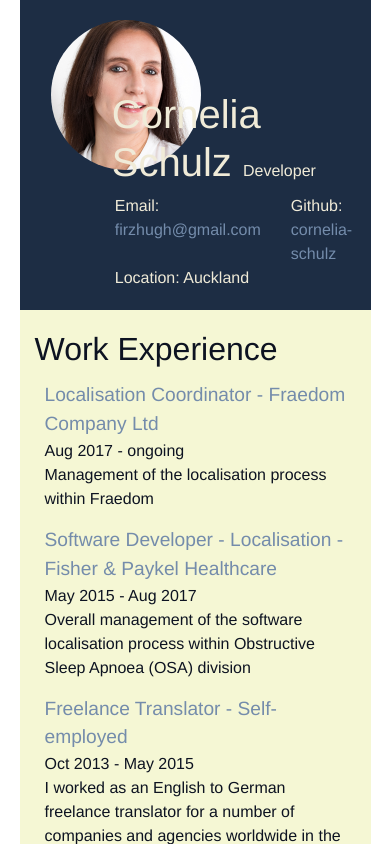
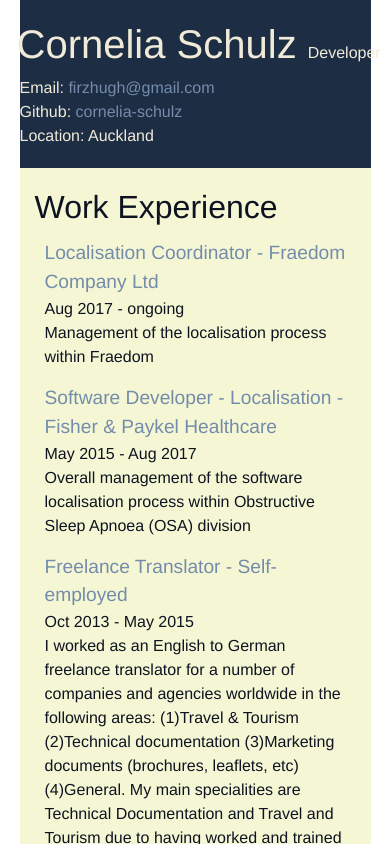
Before and after one commit to cornelia-schulz/resume-vue, a Vue app: page /#/ in a window 390 px wide. Shown: the top 844 px of the page. Built offline with nearby package versions, Linux system fonts and the light colour scheme.

Commit message:
fixed header responsiveness

```diff
--- a/src/components/Header.vue
+++ b/src/components/Header.vue
@@ -8,10 +8,10 @@
                 <b-row class='header-text-right'>
                     <h1>Cornelia Schulz <span class='header-title'>Developer</span></h1>
                 </b-row>
-                <b-row>
-                    <b-col>Email: <a href="mailto:firzhugh@gmail.com">firzhugh@gmail.com</a></b-col>
-                    <b-col>Github: <a href='https://github.com/cornelia-schulz' target='_blank'>cornelia-schulz</a></b-col>
-                    <b-col>Location: Auckland</b-col>
+                <b-row id='info-row'>
+                    <b-col class='info'>Email: <a href="mailto:firzhugh@gmail.com">firzhugh@gmail.com</a></b-col>
+                    <b-col class='info'>Github: <a href='https://github.com/cornelia-schulz' target='_blank'>cornelia-schulz</a></b-col>
+                    <b-col class='info'>Location: Auckland</b-col>
                 </b-row>
             </b-col>
         </b-row>
@@ -26,42 +26,40 @@
 export default {
   methods: {
     openSidebar() {
-            document.getElementById("menu").style.display = "block"
+      document.getElementById('menu').style.display = 'block';
     },
     closeSidebar() {
-            document.getElementById('menu').style.display = "none"
-    }
-        }
-    }
+      document.getElementById('menu').style.display = 'none';
+    },
+  },
+};
 </script>
 
 <style>
 header {
   padding-top: 20px;
-        background-color: #1D2D44;
+  background-color: #1d2d44;
   padding-bottom: 20px;
-        color: #F0EBD8;
+  color: #f0ebd8;
 }
 h1 {
   text-align: left;
   margin-left: 12px;
-        color: 748CAB !important;
+  color: 748cab !important;
 }
 
 .header-title {
   font-size: 1rem;
-        color: #F0EBD8;
+  color: #f0ebd8;
 }
 
 .img {
   text-align: center;
+  width: 100%;
 }
 
 .profile-img {
   text-align: center;
-        /* -webkit-box-shadow: 18px 18px 16px -15px rgba(116,140,171,1);
-        -moz-box-shadow: 18px 18px 16px -15px rgba(116,140,171,1);
-        box-shadow: 18px 18px 16px -15px rgba(116,140,171,1); */
   max-height: 150px;
   border-radius: 50%;
 }
@@ -70,4 +68,30 @@
   margin-top: 70px;
 }
 
+@media only screen and (max-width: 920px) {
+  .img {
+    display: none;
+  }
+  .header-right {
+    margin-top: 0;
+    padding-left: 50px;
+  }
+}
+
+@media only screen and (max-width: 400px) {
+  .img {
+    display: none;
+  }
+  .info {
+    display: block;
+    width: 100%;
+  }
+  .header-right {
+    margin-top: 0;
+    padding-left: 30px;
+  }
+  #info-row {
+    display: block;
+  }
+}
 </style>
```
Lines whose indentation alone changed are shown as unchanged.
